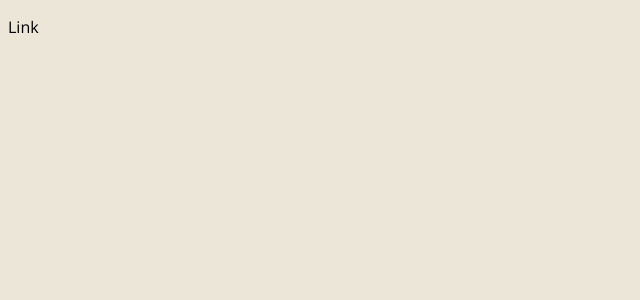
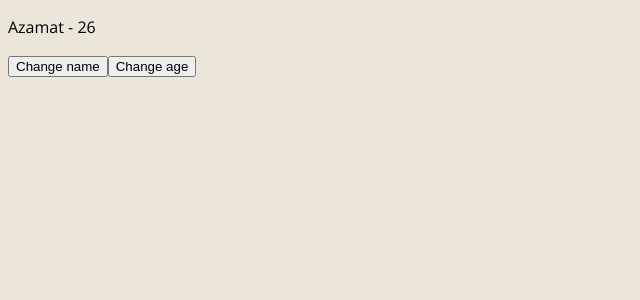
Before and after one commit to azamatfront/vue-typescript, a Vue app: page / in a window 1280 px wide. Shown: the top 300 px of the page, without its empty margins (0-640 px from the left). Built offline with nearby package versions, Linux system fonts and the light colour scheme.

Commit message:
Vue Components using TypeScript

```diff
--- a/src/App.vue
+++ b/src/App.vue
@@ -1,10 +1,16 @@
 <template>
   <div class="app">
-    <p>{{ name }}</p>
+    <p>{{ name }} - {{ age }}</p>
+		<button @click="changeName('Developer')">Change name</button>
+		<button @click="changeAge(27)">Change age</button>
   </div>
 </template>
 
 <script lang="ts">
+
+// you can't write inside data() like this instead write (as) keyword inside data()
+let age: number | string = 26
+
 import { defineComponent } from "vue";
 
 export default defineComponent({
@@ -12,13 +18,17 @@ export default defineComponent({
   components: {},
   data() {
     return {
-      name: "Link",
+      name: "Azamat",
+			age: 26 as number | string
     };
   },
   methods: {
     changeName(name: string) {
       this.name = name;
     },
+		changeAge(age: number) {
+			this.age = age
+		}
   },
 });
 </script>
```
